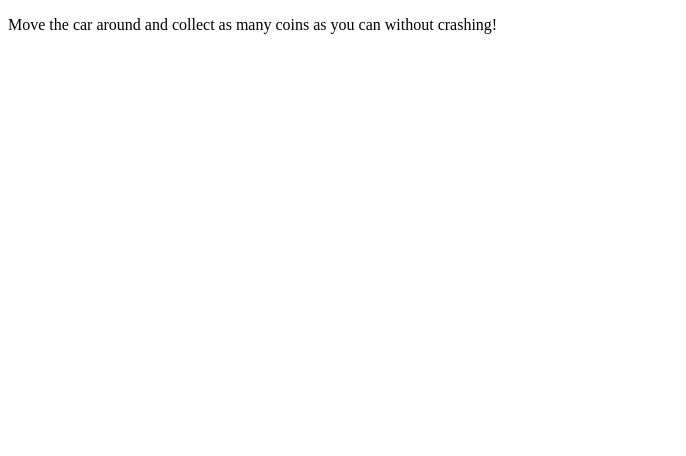
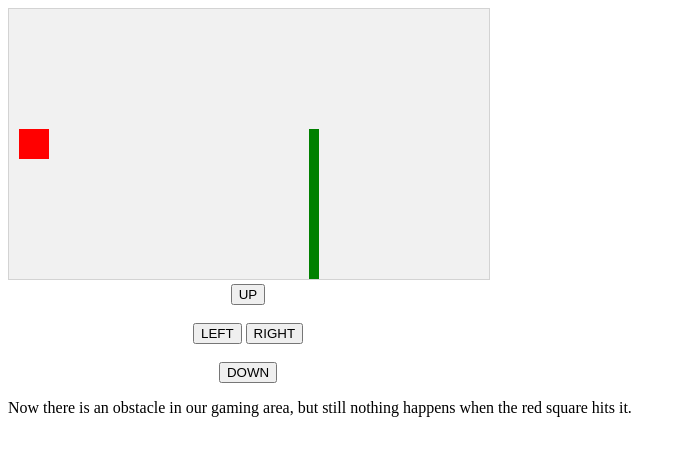
Before and after one commit to Hempleton1/Hempleton.github.io, a plain HTML site: page game2.html in a window 1280 px wide. Shown: the whole page, without its empty margins (0-686 px from the left). Drawn offline with Linux system fonts and the light colour scheme.

Commit message:
Update game2.html

```diff
--- a/game2.html
+++ b/game2.html
@@ -4,8 +4,8 @@
 <meta name="viewport" content="width=device-width, initial-scale=1.0"/>
 <style>
 canvas {
-    border: 1px solid #d3d3d3;
-    background-color: #cca300;
+    border:1px solid #d3d3d3;
+    background-color: #f1f1f1;
 }
 </style>
 </head>
@@ -16,28 +16,77 @@ var myGamePiece;
 var myObstacle;
 
 function startGame() {
+    myGamePiece = new component(30, 30, "red", 10, 120);
+    myObstacle  = new component(10, 200, "green", 300, 120);
     myGameArea.start();
-    myGamePiece = new component(40, 60, "red", 15, 120);
-    myObstacle = new component(10, 200, "green", 300, 120;
 }
 
 var myGameArea = {
     canvas : document.createElement("canvas"),
     start : function() {
-        this.canvas.width = 215;
-        this.canvas.height = 360;
-        this.canvas.position(10,50);
+        this.canvas.width = 480;
+        this.canvas.height = 270;
         this.context = this.canvas.getContext("2d");
         document.body.insertBefore(this.canvas, document.body.childNodes[0]);
         this.interval = setInterval(updateGameArea, 20);
+    },
+    clear : function() {
+        this.context.clearRect(0, 0, this.canvas.width, this.canvas.height);
     }
 }
 
+function component(width, height, color, x, y) {
+    this.width = width;
+    this.height = height;
+    this.speedX = 0;
+    this.speedY = 0;
+    this.x = x;
+    this.y = y;
+    this.update = function() {
+        ctx = myGameArea.context;
+        ctx.fillStyle = color;
+        ctx.fillRect(this.x, this.y, this.width, this.height);
+    }
+    this.newPos = function() {
+        this.x += this.speedX;
+        this.y += this.speedY;
+    }
+}
 
+function updateGameArea() {
+    myGameArea.clear();
+    myObstacle.update();
+    myGamePiece.newPos();
+    myGamePiece.update();
+}
 
+function moveup() {
+    myGamePiece.speedY = -1;
+}
+
+function movedown() {
+    myGamePiece.speedY = 1;
+}
+
+function moveleft() {
+    myGamePiece.speedX = -1;
+}
+
+function moveright() {
+    myGamePiece.speedX = 1;
+}
+
+function clearmove() {
+    myGamePiece.speedX = 0;
+    myGamePiece.speedY = 0;
+}
 </script>
-
-<p> Move the car around and collect as many coins as you can without crashing! </p>
-
+<div style="text-align:center;width:480px;">
+  <button onmousedown="moveup()" onmouseup="clearmove()" ontouchstart="moveup()">UP</button><br><br>
+  <button onmousedown="moveleft()" onmouseup="clearmove()" ontouchstart="moveleft()">LEFT</button>
+  <button onmousedown="moveright()" onmouseup="clearmove()" ontouchstart="moveright()">RIGHT</button><br><br>
+  <button onmousedown="movedown()" onmouseup="clearmove()" ontouchstart="movedown()">DOWN</button>
+</div>
+<p>Now there is an obstacle in our gaming area, but still nothing happens when the red square hits it.</p>
 </body>
 </html>
```
